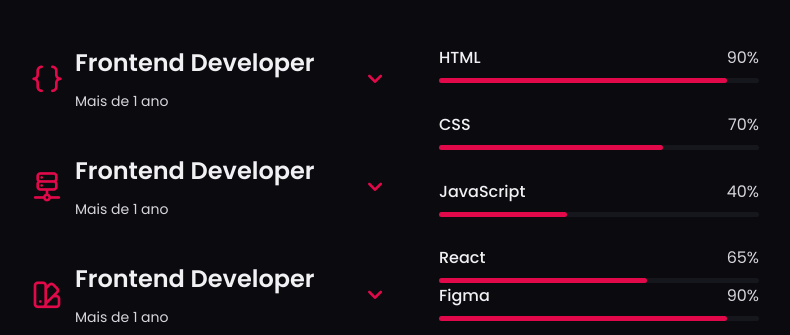
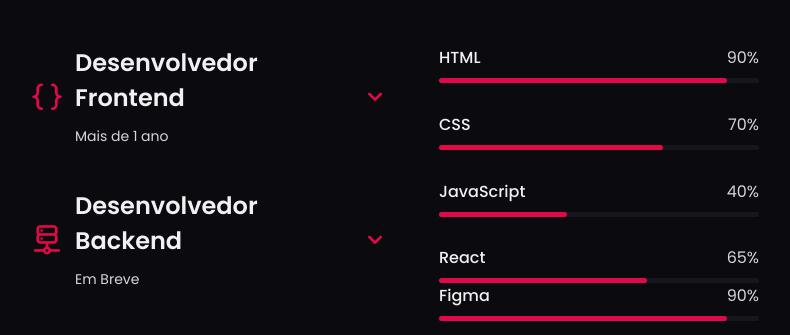
Before and after one commit to mauriciomholiveira/Portfolio, a plain HTML site: page index.html in a window 1280 px wide. Shown: the part 2359-2694 px from the top of the page, without its empty margins (295-1085 px from the left). Drawn offline with nearby package versions, Linux system fonts and the light colour scheme.

Commit message:
mudança de icone e alteraçao skills tabs

```diff
--- a/index.html
+++ b/index.html
@@ -270,7 +270,7 @@
           <div class="skills_header">
             <i class="uil uil-brackets-curly skills_icon"></i>
             <div>
-              <h1 class="skills_titles">Frontend Developer</h1>
+              <h1 class="skills_titles">Desenvolvedor Frontend</h1>
               <span class="skills_subtitle">Mais de 1 ano</span>
             </div>
             <i class="uil uil-angle-down skills_arrow"></i>
@@ -280,18 +280,18 @@
           <div class="skills_header">
             <i class="uil uil-server-network skills_icon"></i>
             <div>
-              <h1 class="skills_titles">Frontend Developer</h1>
-              <span class="skills_subtitle">Mais de 1 ano</span>
+              <h1 class="skills_titles">Desenvolvedor Backend </h1>
+              <span class="skills_subtitle">Em Breve</span>
             </div>
             <i class="uil uil-angle-down skills_arrow"></i>
           </div>
 
           <!-- SKILL 3 ========= -->
           <div class="skills_header">
-            <i class="uil uil-swatchbook skills_icon"></i>
+            <i class="uil uil-mobile-android skills_icon"></i>
             <div>
-              <h1 class="skills_titles">Frontend Developer</h1>
-              <span class="skills_subtitle">Mais de 1 ano</span>
+              <h1 class="skills_titles">Desenvolvedor Mobile</h1>
+              <span class="skills_subtitle">Em Breve</span>
             </div>
             <i class="uil uil-angle-down skills_arrow"></i>
           </div>
```
Lines whose indentation alone changed are shown as unchanged.
